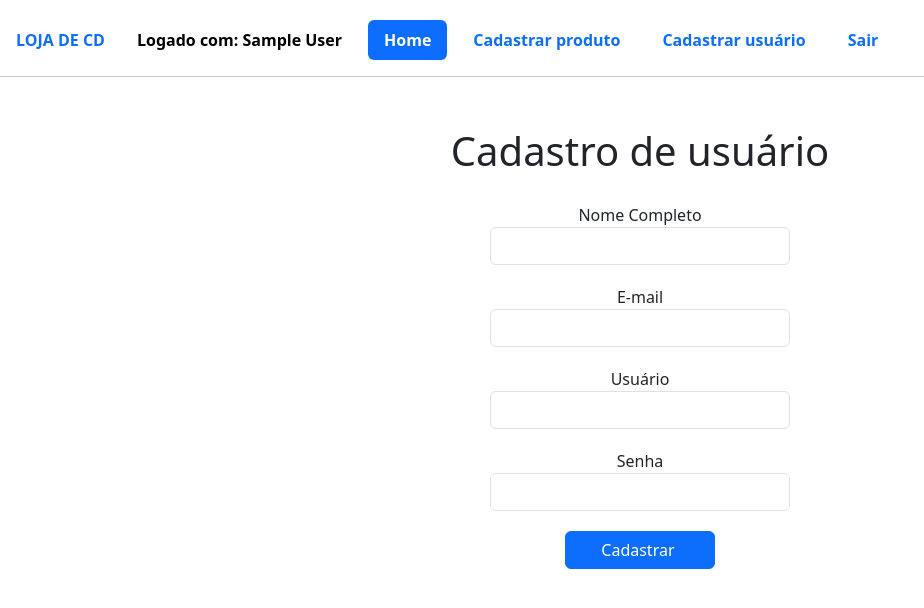
After one commit to ElbertJean/Estudos, a PHP site: page /screen/usuario_login.php in a window 1280 px wide. The commit adds this page. Shown: the top 608 px of the page, without its empty margins (0-924 px from the left). Run offline with PHP 8.4, Linux system fonts and the light colour scheme; the visitor is signed in with stand-in values (Sample User, id 1); tables that the repository leaves empty or names only in its code hold one stand-in row (values such as "Sample post").

Commit message:
inclementação no projeto php - cadastro de usuário

```diff
--- a/8-php/Udemy/4-projetoCadastroDeCD/header.php
+++ b/8-php/Udemy/4-projetoCadastroDeCD/header.php
@@ -27,13 +27,16 @@
                 <a class="nav-link" href="./home.php"><b>LOJA DE CD</b></a>
             </li>
             <li class="nav-item">
-                <a class="nav-link" style="color:black; font-weight:bold"><b>Bem vindo <?php  echo $_SESSION['usuarios'];?></b></a>
+                <a class="nav-link" style="color:black; font-weight:bold"><b>Logado com: <?php  echo $_SESSION['usuarios'];?></b></a>
             </li>
             <li class="nav-item">
                 <a class="nav-link active" style="margin-right:10px; margin-left:10px" href="./home.php"><b>Home</b></a>
             </li>
             <li class="nav-item">
-                <a class="nav-link" style="margin-right:10px" href="./cadastrar.php"><b>Cadastrar</b></a>
+                <a class="nav-link" style="margin-right:10px" href="./cadastrar.php"><b>Cadastrar produto</b></a>
+            </li>
+            <li class="nav-item">
+                <a class="nav-link" style="margin-right:10px" href="./usuario_login.php"><b>Cadastrar usuário</b></a>
             </li>
             <li class="nav-item">
                 <a class="nav-link" style="margin-right:10px" href="./home.php?logout=confirmar"><b>Sair</b></a>
--- a/8-php/Udemy/4-projetoCadastroDeCD/index.php
+++ b/8-php/Udemy/4-projetoCadastroDeCD/index.php
@@ -46,6 +46,9 @@
                         <label style="margin-top:20px">Senha</label>
                         <input type="password" name="senha" class="form-control" style="width: 300px; height 10px; margin:auto" required>
                         <input type="submit" name="ok" value="Logar "class="btn btn-primary btn-block" style="width: 150px; height 10px; margin:auto; margin-top:20px">
+                        <p style=" margin-top:50px; ">
+                            <a href="./usuario_login.php" style="text-align:center; color:black"> Não possui conta? Cadastre-se </a>
+                        </p>
                     </div>
                 </form>
                 <?php echo isset($erro) ? $erro : ''; ?>
--- /dev/null
+++ b/8-php/Udemy/4-projetoCadastroDeCD/usuario_login.php
@@ -0,0 +1,42 @@
+<?php
+
+    require_once "./header.php";
+    $pdo = Conect::getInstance();
+
+?>
+
+<!DOCTYPE html>
+<html lang="pt-BR">
+    <head>
+        <meta charset="UTF-8">
+        <meta name="viewport" content="width=device-width, initial-scale=1.0">
+        <link rel="stylesheet" href="./css/bootstrap.css">
+        <title>Cadastro de CDs</title>
+    </head>
+
+    <body>
+        <h1 style="text-align:center; margin-top:50px">Cadastro de usuário</h1>
+        <div class="container">
+            <center>
+            <div id="login">
+                <form action="./cadastrar_usuario_login.php" method="POST" class="formulario">
+                    <div class="">
+                        <label style="margin-top:20px">Nome Completo</label>
+                        <input type="text" name="nome" class="form-control" style="width: 300px; height 10px; margin:auto" required="">
+
+                        <label style="margin-top:20px">E-mail</label>
+                        <input type="email" name="email" class="form-control" style="width: 300px; height 10px; margin:auto" required>
+
+                        <label style="margin-top:20px">Usuário</label>
+                        <input type="text" name="usuario" class="form-control" style="width: 300px; height 10px; margin:auto" required="">
+
+                        <label style="margin-top:20px">Senha</label>
+                        <input type="password" name="senha" class="form-control" style="width: 300px; height 10px; margin:auto" required>
+
+                        <input type="submit" name="cadastro_usuario" value="Cadastrar "class="btn btn-primary btn-block" style="width: 150px; height 10px; margin:auto; margin-top:20px">
+                    </div>
+                </form>
+            </div>
+        </div>
+    </body>
+</html>
```
Also changed, not shown: 8-php/Udemy/4-projetoCadastroDeCD/cadastrar_usuario_login.php (added, +40 -0 lines), 8-php/Udemy/4-projetoCadastroDeCD/editar.php (+6 -6 lines).
